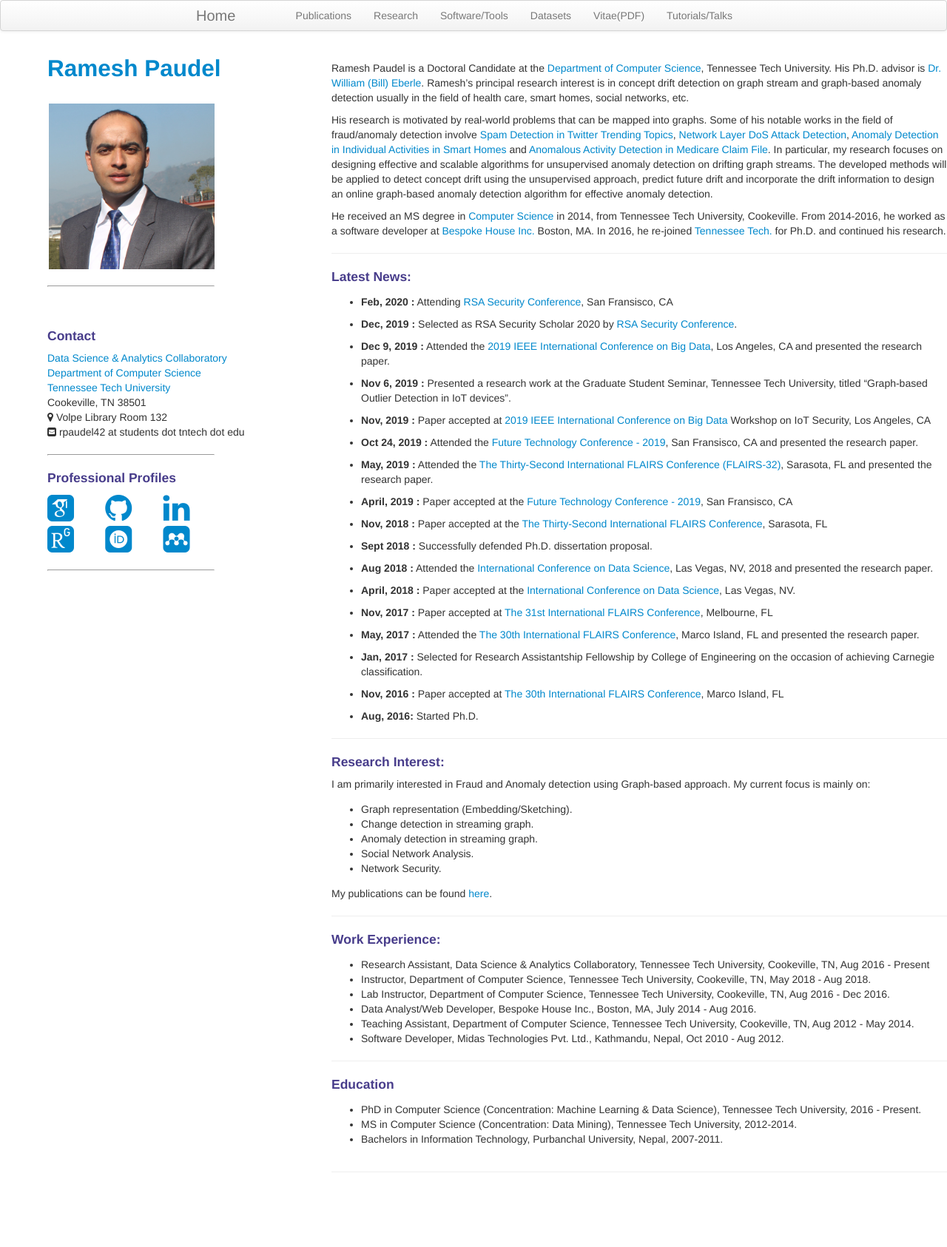
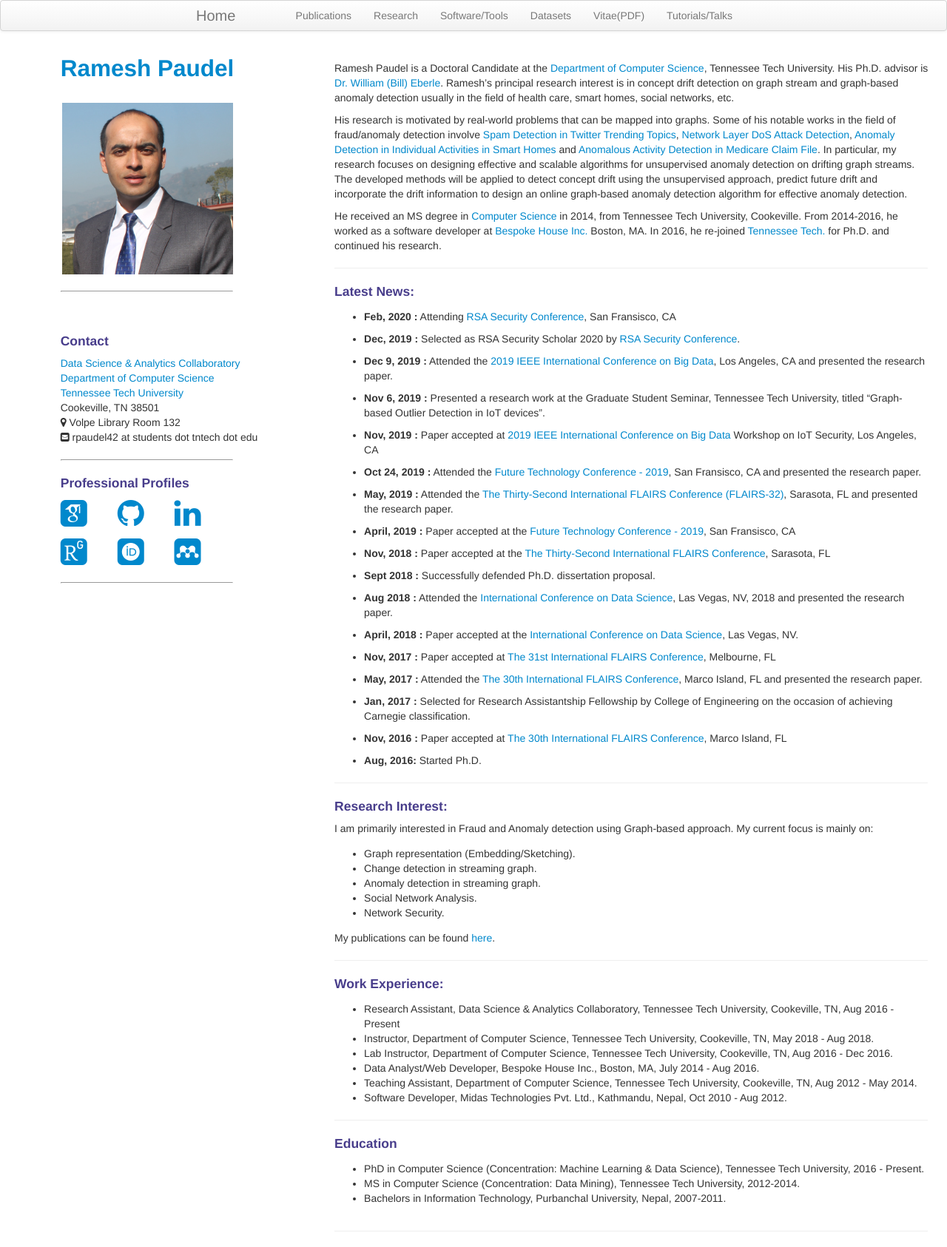
Before and after one commit to rpaudel42/rpaudel42.github.io, a Jekyll site: the page built from index.md, in a window 1280 px wide. Shown: the whole page at 74% size. Built offline with Jekyll 4.4.1, drawn with Linux system fonts in a browser that asks for light colours; nearby versions of some CDN libraries; some web fonts are replaced; before the commit the page ends 1606 px from its top, so only the background shows below that.

Commit message:
add new sidebar

```diff
--- a/_includes/themes/twitter/default.html
+++ b/_includes/themes/twitter/default.html
@@ -75,12 +75,12 @@
 
         <div class="professonal-link">
           <h4><a name="contact"></a>Professional Profiles</h4>
-          <div class="row-fluid">
+          <div class="row-fluid pf-link">
             <span class="ml-1"><a href="https://scholar.google.com/citations?user=seHpymwAAAAJ&hl=en"><i class="ai ai-google-scholar-square ai-3x"></i></a></span>
             <span class="ml-1"><a href="https://github.com/rpaudel42"><i class="fa fa-github fa-3x"></i></a></span>
             <span class="ml-1"><a href="https://www.linkedin.com/in/ramesh-paudel-1384b564/"><i class="fa fa-linkedin fa-3x"></i></a></span>
           </div>
-          <div class="'row-fluid">
+          <div class="'row-fluid pf-link">
             <span class="ml-1"><a href="https://www.researchgate.net/profile/Ramesh_Paudel4"><i class="ai ai-researchgate-square ai-3x"></i></a></span>
             <span class="ml-1"><a href="https://orcid.org/0000-0002-9284-0511"><i class="ai ai-orcid-square ai-3x"></i></a></span>
             <span class="ml-last"><a href="https://www.mendeley.com/profiles/ramesh-paudel/"><i class="ai ai-mendeley-square ai-3x"></i></a></span>
--- a/assets/themes/twitter/css/style.css
+++ b/assets/themes/twitter/css/style.css
@@ -1,7 +1,8 @@
 /* Custom container */
-/*.container-main{*/
-  /*max-width: 1250px;*/
-/*}*/
+.container-main{
+  padding-left: 20px;
+  padding-right: 2%;
+}
 .container-narrow {
   margin: 0 auto;
   max-width: 750px; }
@@ -31,7 +32,7 @@
 }
 
 .hr-sidebar{
-  max-width: 70%;
+  width: 75%;
   display: block;
   margin-before: 0.5em;
   margin-after: 0.5em;
@@ -101,7 +102,7 @@
 
 
 .profile-pic{
-  max-width: 70% !important;
+  width: 75%;
   margin-top: 5%;
 }
 
@@ -143,6 +144,9 @@
   max-width: 70%;
   text-align: center;
 }
+.pf-link{
+  margin-bottom: 10px;
+}
 
 footbar{
   border-radius: 4px;
```
